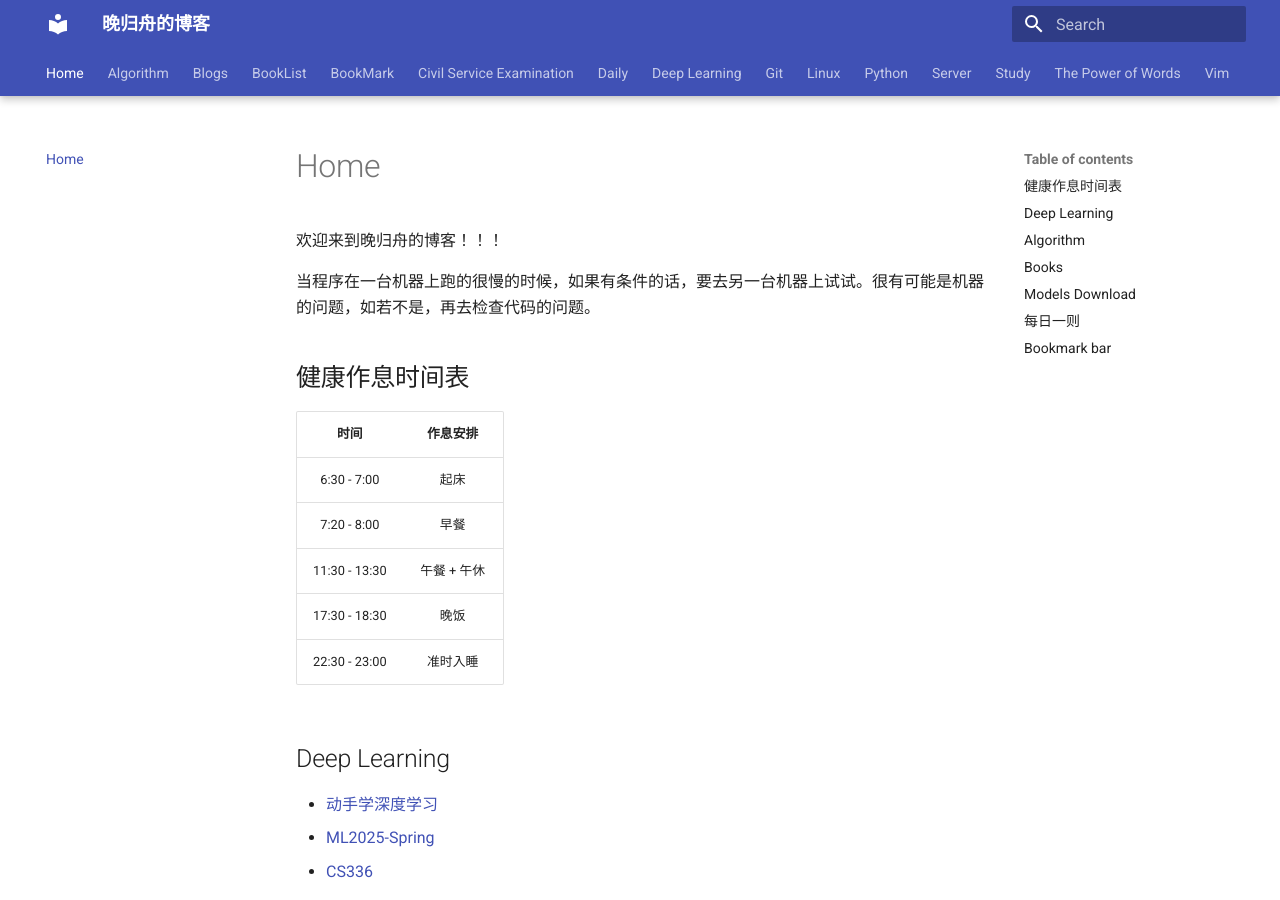
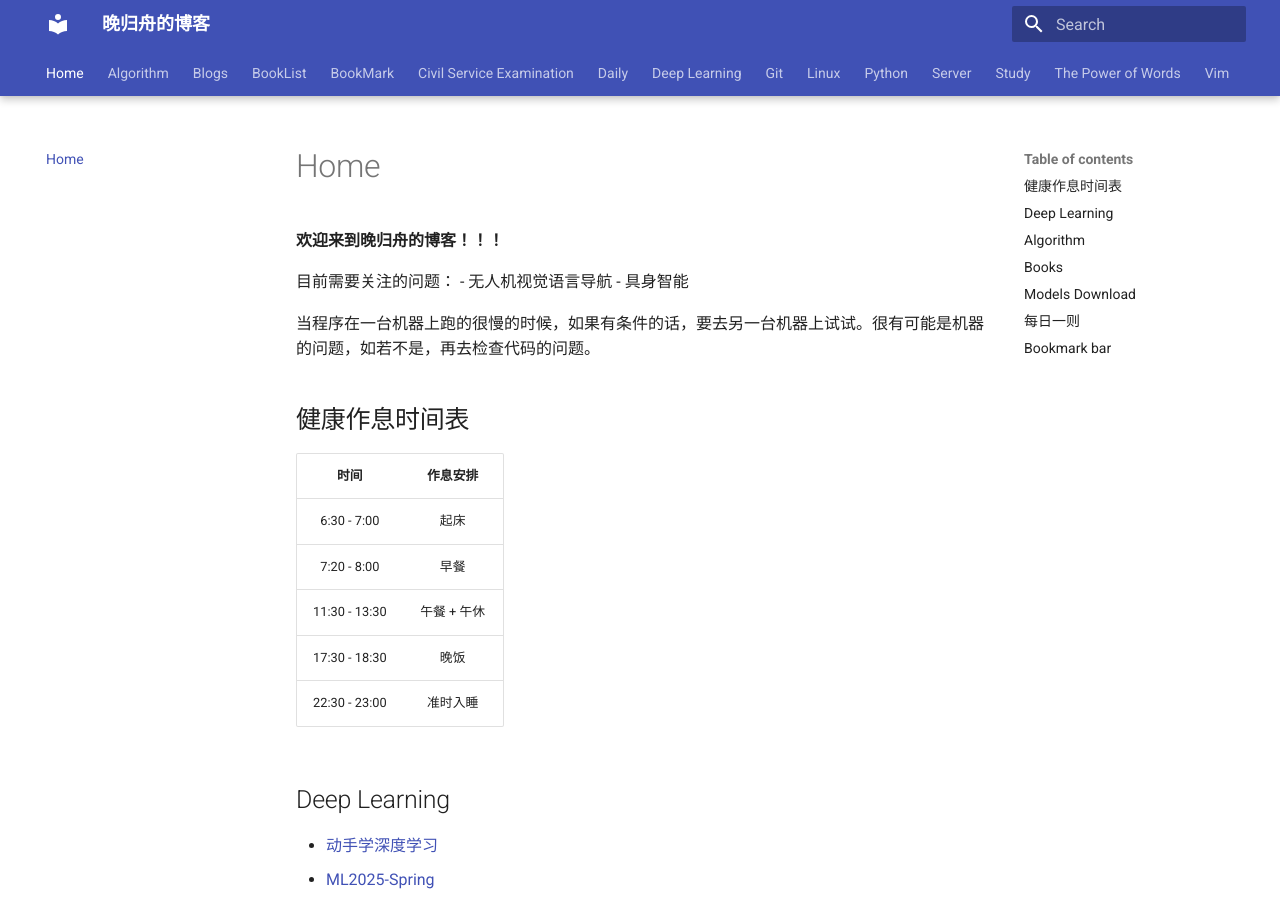
Before and after one commit to WGZ-W/wgz-w.github.io, an MkDocs documentation site: the page built from docs/index.md, in a window 1280 px wide and 900 px high. Built offline with MkDocs 1.6.1 and Material for MkDocs 9.7.7, drawn with Linux system fonts in a browser that asks for light colours.

Commit message:
Modify index

```diff
--- a/docs/index.md
+++ b/docs/index.md
@@ -2,7 +2,11 @@
 
 <!-- ## [Blogs](https://wgz-w.github.io/blogs) -->
 
-欢迎来到晚归舟的博客！！！
+**欢迎来到晚归舟的博客！！！**
+
+目前需要关注的问题：
+- 无人机视觉语言导航
+- 具身智能
 
 
 
```
